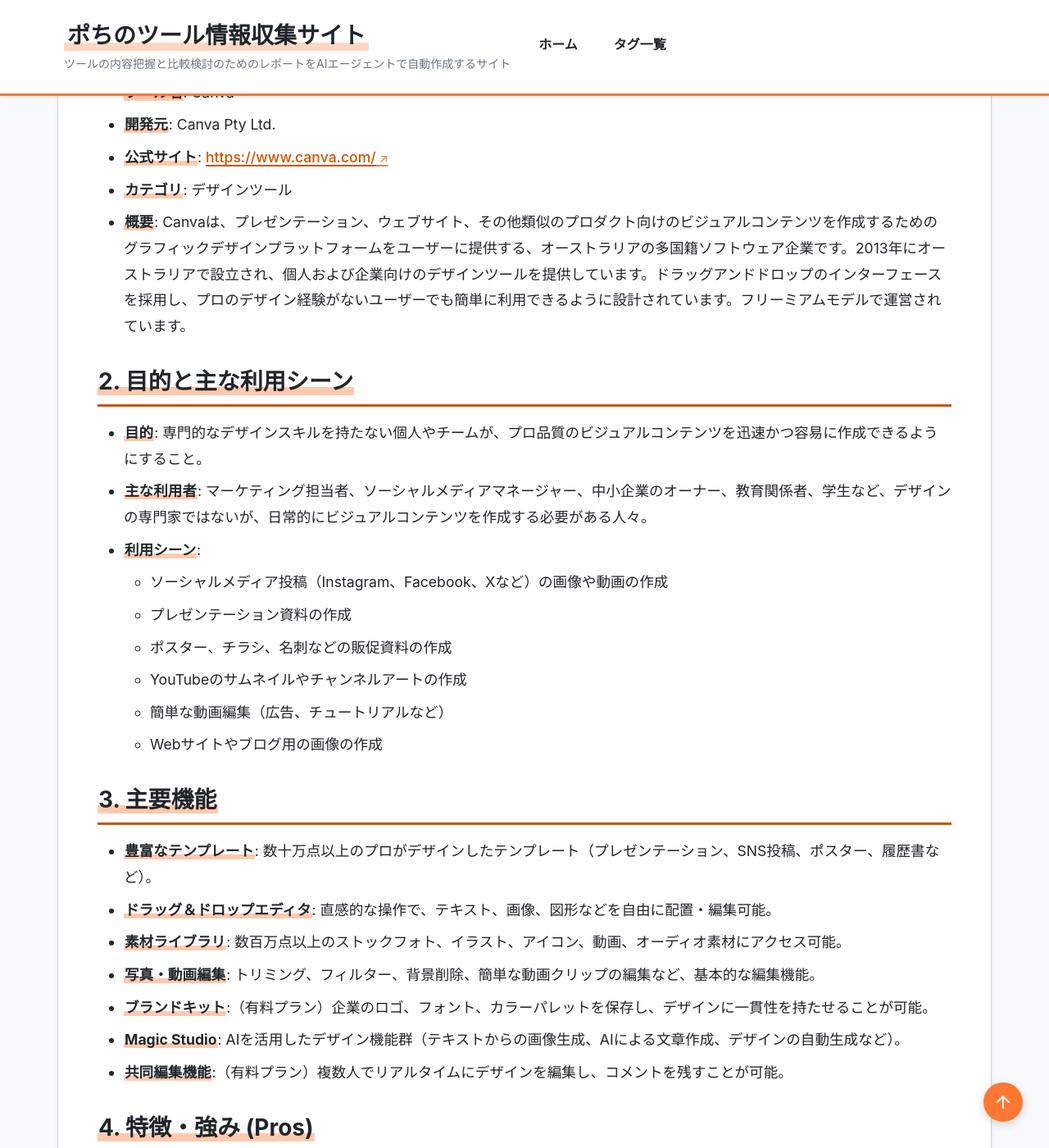
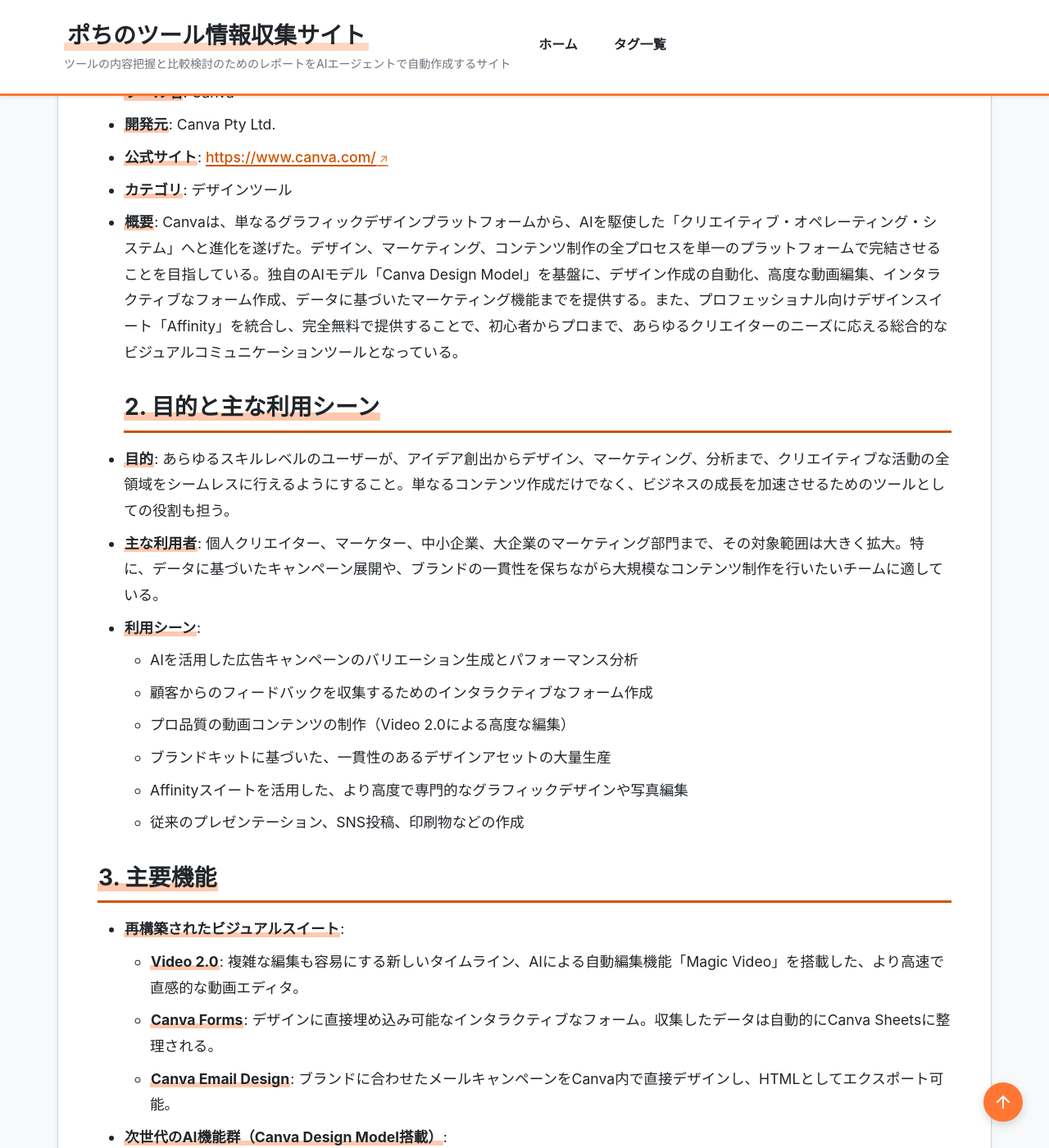
Before and after one commit to aegisfleet/tool-survey-report, a Jekyll site: the page built from _reports/canva.md, in a window 1280 px wide and 1400 px high, scrolled down 1945 px. Shown: the whole window at 82% size. Built offline with Jekyll 4.4.1, drawn with Linux system fonts in a browser that asks for light colours; some of the changed text lies outside the part shown.

Commit message:
docs: update canva report with 2025 announcements (#176)
Updates the Canva research report to reflect the major changes announced at the "Canva Create 2025" event.

Key changes include:
- Re-positioning as a "Creative Operating System".
- Details on the new Visual Suite (Video 2.0, Forms, Email).
- Information on the new proprietary AI "Canva Design Model".
- The complete integration and free availability of the Affinity suite.
- Updated pricing, replacing "Canva for Teams" with the new "Canva Business" plan.
- Revised competitive analysis and overall assessment to reflect the new market position.

Co-authored-by: google-labs-jules[bot] <161369871+google-labs-jules[bot]@users.noreply.github.com>

```diff
--- a/_reports/canva.md
+++ b/_reports/canva.md
@@ -26,29 +26,37 @@ description: "Canvaは、ソーシャルメディアの投稿、プレゼンテ
 * **開発元**: Canva Pty Ltd.
 * **公式サイト**: [https://www.canva.com/](https://www.canva.com/)
 * **カテゴリ**: デザインツール
-* **概要**: Canvaは、プレゼンテーション、ウェブサイト、その他類似のプロダクト向けのビジュアルコンテンツを作成するためのグラフィックデザインプラットフォームをユーザーに提供する、オーストラリアの多国籍ソフトウェア企業です。2013年にオーストラリアで設立され、個人および企業向けのデザインツールを提供しています。ドラッグアンドドロップのインターフェースを採用し、プロのデザイン経験がないユーザーでも簡単に利用できるように設計されています。フリーミアムモデルで運営されています。
-
+* **概要**: Canvaは、単なるグラフィックデザインプラットフォームから、AIを駆使した「クリエイティブ・オペレーティング・システム」へと進化を遂げた。デザイン、マーケティング、コンテンツ制作の全プロセスを単一のプラットフォームで完結させることを目指している。独自のAIモデル「Canva Design Model」を基盤に、デザイン作成の自動化、高度な動画編集、インタラクティブなフォーム作成、データに基づいたマーケティング機能までを提供する。また、プロフェッショナル向けデザインスイート「Affinity」を統合し、完全無料で提供することで、初心者からプロまで、あらゆるクリエイターのニーズに応える総合的なビジュアルコミュニケーションツールとなっている。
 ## **2. 目的と主な利用シーン**
-
-* **目的**: 専門的なデザインスキルを持たない個人やチームが、プロ品質のビジュアルコンテンツを迅速かつ容易に作成できるようにすること。
-* **主な利用者**: マーケティング担当者、ソーシャルメディアマネージャー、中小企業のオーナー、教育関係者、学生など、デザインの専門家ではないが、日常的にビジュアルコンテンツを作成する必要がある人々。
+* **目的**: あらゆるスキルレベルのユーザーが、アイデア創出からデザイン、マーケティング、分析まで、クリエイティブな活動の全領域をシームレスに行えるようにすること。単なるコンテンツ作成だけでなく、ビジネスの成長を加速させるためのツールとしての役割も担う。
+* **主な利用者**: 個人クリエイター、マーケター、中小企業、大企業のマーケティング部門まで、その対象範囲は大きく拡大。特に、データに基づいたキャンペーン展開や、ブランドの一貫性を保ちながら大規模なコンテンツ制作を行いたいチームに適している。
 * **利用シーン**:
-  * ソーシャルメディア投稿（Instagram、Facebook、Xなど）の画像や動画の作成
-  * プレゼンテーション資料の作成
-  * ポスター、チラシ、名刺などの販促資料の作成
-  * YouTubeのサムネイルやチャンネルアートの作成
-  * 簡単な動画編集（広告、チュートリアルなど）
-  * Webサイトやブログ用の画像の作成
+  * AIを活用した広告キャンペーンのバリエーション生成とパフォーマンス分析
+  * 顧客からのフィードバックを収集するためのインタラクティブなフォーム作成
+  * プロ品質の動画コンテンツの制作（Video 2.0による高度な編集）
+  * ブランドキットに基づいた、一貫性のあるデザインアセットの大量生産
+  * Affinityスイートを活用した、より高度で専門的なグラフィックデザインや写真編集
+  * 従来のプレゼンテーション、SNS投稿、印刷物などの作成
 
 ## **3. 主要機能**
 
-* **豊富なテンプレート**: 数十万点以上のプロがデザインしたテンプレート（プレゼンテーション、SNS投稿、ポスター、履歴書など）。
-* **ドラッグ＆ドロップエディタ**: 直感的な操作で、テキスト、画像、図形などを自由に配置・編集可能。
-* **素材ライブラリ**: 数百万点以上のストックフォト、イラスト、アイコン、動画、オーディオ素材にアクセス可能。
-* **写真・動画編集**: トリミング、フィルター、背景削除、簡単な動画クリップの編集など、基本的な編集機能。
-* **ブランドキット**:（有料プラン）企業のロゴ、フォント、カラーパレットを保存し、デザインに一貫性を持たせることが可能。
-* **Magic Studio**: AIを活用したデザイン機能群（テキストからの画像生成、AIによる文章作成、デザインの自動生成など）。
-* **共同編集機能**:（有料プラン）複数人でリアルタイムにデザインを編集し、コメントを残すことが可能。
+* **再構築されたビジュアルスイート**:
+    * **Video 2.0**: 複雑な編集も容易にする新しいタイムライン、AIによる自動編集機能「Magic Video」を搭載した、より高速で直感的な動画エディタ。
+    * **Canva Forms**: デザインに直接埋め込み可能なインタラクティブなフォーム。収集したデータは自動的にCanva Sheetsに整理される。
+    * **Canva Email Design**: ブランドに合わせたメールキャンペーンをCanva内で直接デザインし、HTMLとしてエクスポート可能。
+* **次世代のAI機能群（Canva Design Model搭載）**:
+    * **AI搭載デザイン**: エディタ内で完全な編集可能デザイン（SNS投稿、プレゼン、動画など）を自動生成。
+    * **AI搭載エレメント**: 写真、動画、アイコン、3D要素、カスタムシェイプなど、必要な素材をプロンプトから生成。
+    * **Style Match & Magic Background**: デザイン内のスタイルを瞬時に統一したり、コンテンツに合った背景をAIが生成。
+    * **Ask @Canva**: コメント機能からAIを呼び出し、デザインのフィードバックやアイデア出しをリアルタイムで実行。
+* **Affinity by Canva**: プロフェッショナルグレードの写真編集、ベクターデザイン、ページレイアウトツール群。Canvaアカウントを持つ全ユーザーに完全無料で提供され、Canvaとの連携も可能。
+* **Canva Grow**: WebサイトのURLをスキャンしてブランド情報を学習し、AIが複数の広告バリエーションを自動生成。Metaなどのプラットフォームへ直接公開し、パフォーマンス分析までを一気通貫で行うマーケティングエンジン。
+* **進化したブランドキット**: ロゴ、テンプレート、ガイドラインを視覚的に管理できるハブとして機能。AIがブランドキットを認識し、最初からブランドに沿ったデザインを生成。
+* **従来のコア機能**:
+    * **豊富なテンプレート**: あらゆる用途に対応するプロ品質のテンプレート。
+    * **ドラッグ＆ドロップエディタ**: 直感的な操作でデザインを作成・編集。
+    * **素材ライブラリ**: 数百万点以上の高品質なストック素材。
+    * **共同編集機能**: チームでのリアルタイムな共同作業。
 
 ## **4. 特徴・強み (Pros)**
 
@@ -59,26 +67,31 @@ description: "Canvaは、ソーシャルメディアの投稿、プレゼンテ
 
 ## **5. 弱み・注意点 (Cons)**
 
-* **プロ向けの機能制限**: Adobe IllustratorやPhotoshopのような高度なグラフィック編集機能（詳細なパス編集、レイヤースタイルなど）はなく、プロのデザイナーには物足りない場合がある。
-* **デザインの画一化**: テンプレートに依存しすぎると、他のユーザーと似たようなデザインになりがち。
-* **オフライン利用不可**: クラウドベースのツールであるため、インターネット接続がなければ利用できない。
-* **データセキュリティ**: 2019年に大規模なデータ侵害が発生した過去があり、セキュリティに関する懸念が残る可能性がある。
+* **デザインの画一化**: テンプレートへの依存度が高いと、独自性に欠けるデザインになる可能性がある。AI生成機能の活用や、Affinityスイートでのカスタマイズが推奨される。
+* **オフライン利用の制限**: Affinityスイートはオフラインで利用可能だが、Canva本体の主要機能は引き続きオンライン接続が必要。
+* **学習曲線の変化**: 「クリエイティブ・オペレーティング・システム」として多機能化したことにより、全ての機能を使いこなすための学習コストは以前より上がっている。
+* **データセキュリティ**: 2019年に大規模なデータ侵害を経験しており、機密性の高い情報を扱う際は、その後のセキュリティ強化策を確認する必要がある。
 
 ## **6. 料金プラン**
 
 * **無料プラン**:
-  * あり。基本的なデザイン機能、無料のテンプレート、写真、フォントが利用可能。
+  * あり。基本的なデザイン機能、無料のテンプレート、写真、フォントが利用可能。**Affinityスイート**も無料で利用できる。
 * **有料プラン**:
   * **Canva Pro**:
     * 価格: $12.99/月 または $119.99/年（1ユーザーあたり）
-    * 主な機能: 無料プランの全機能に加え、プレミアムテンプレート、ストックフォト、高度なデザインツール、1TBのクラウドストレージなどが利用可能。
-    * 対象ユーザー: フリーランサー、個人事業主、小規模ビジネスオーナー
-  * **Canva for Teams**:
-    * 価格: $14.99/月（5ユーザーまで）から。ユーザー数に応じて変動。
-    * 主な機能: Canva Proの全機能に加え、チームでの共同作業機能、ブランドキット、承認ワークフローなどが利用可能。
-    * 対象ユーザー: 中規模から大規模のチーム、企業
+    * 主な機能: 無料プランの全機能に加え、プレミアムテンプレートと素材、高度なAIツール、1TBのクラウドストレージ、ブランドキットなど。
+    * 対象ユーザー: フリーランサー、個人事業主
+  * **Canva Business**:
+    * 価格: $20/月（1ユーザーあたり、最低契約ユーザー数なし）
+    * 主な機能: Canva Proの全機能に加え、**Canva Grow Insights**によるAIマーケティング分析、AI利用上限の引き上げ、サードパーティツール（Leonardo.Ai, Flourish）のプレミアムプランアクセス権、高度なチーム連携機能など。
+    * 対象ユーザー: 成長を目指す個人、マーケター、中小規模のビジネスチーム
+  * **Canva Enterprise**:
+    * 価格: 要問い合わせ
+    * 主な機能: Canva Businessの全機能に加え、高度なセキュリティ（SSO、SAML）、エンタープライズレベルの管理機能、専任サポートなど。
+    * 対象ユーザー: 大企業
 * **課金体系**: ユーザー単位
-* **無料トライアル**: Canva Proの無料トライアルあり（期間はキャンペーンにより変動）。
+* **無料トライアル**: Canva ProおよびCanva Businessで無料トライアルが利用可能。
+* **備考**: 従来の「Canva for Teams」は新規受付を終了し、既存ユーザーのみが現在の価格と機能で利用を継続できる。新規契約は「Canva Business」に一本化された。
 
 ## **7. 導入実績・事例**
 
@@ -122,29 +135,39 @@ description: "Canvaは、ソーシャルメディアの投稿、プレゼンテ
 
 ## **13. 直近半年のアップデート情報**
 
-* **Canva Enterpriseの発表 (2024年5月)**: 大企業向けの新しいプラン。高度なセキュリティ、管理機能、ブランド管理ツールを提供。
-* **Affinityの買収 (2024年3月)**: プロ向けデザインソフトウェアスイート「Affinity」を開発するSerif社を買収。これにより、プロのデザイナー市場への進出を強化する動きと見られる。
-* **AI機能の強化**: Magic Studioを中心に、AIを活用したデザイン生成、編集、文章作成機能を継続的にアップデートしている。
+* **Canva Create 2025 イベント (2025年10月)**:
+    * **「クリエイティブ・オペレーティング・システム」発表**: デザインからマーケティングまでを統合する新コンセプトを発表。
+    * **Affinityスイートの完全無料化**: 買収したプロ向けデザインツール「Affinity」を全ユーザーに無料で提供開始。
+    * **Canva Businessプラン発表**: 中小企業向けの新プラン。AIマーケティング分析ツール「Canva Grow」などを搭載。
+    * **次世代AI機能の発表**: 独自のAIモデル「Canva Design Model」を基盤とする、新しいAIデザイン・編集機能を多数発表。
+    * **Visual Suiteの強化**: Video 2.0, Canva Forms, Canva Email Designなどの新機能を追加。
+* **Canva Enterpriseの発表 (2025年5月)**: 大企業向けの新しいプラン。高度なセキュリティ、管理機能、ブランド管理ツールを提供。
+* **Affinityの買収 (2025年3月)**: プロ向けデザインソフトウェアスイート「Affinity」を開発するSerif社を買収。プロのデザイナー市場への進出を強化。
 
 ## **14. 類似ツールとの比較**
 
-* **Adobe Express**: Adobe社の製品で、Canvaの直接的な競合。Adobeの豊富なストックフォトやフォントライブラリと連携できる点が強みだが、Canvaの方がより直感的で初心者向けとの評価が多い。
-* **Figma**: 主にUI/UXデザインやプロトタイピングに使われるツール。より高度な共同編集機能やデザインシステム構築に強みを持つが、学習コストはCanvaより高い。
-* **Microsoft Designer**: Microsoftが提供するデザインツール。AIによるデザイン提案機能が特徴で、Microsoft 365との連携が強力。後発だが、急速に機能を拡充している。
+* **Adobe Creative Cloud**:
+  * **比較**: 従来はExpressのみが競合だったが、Affinityスイートの無料化により、PhotoshopやIllustratorを含むCreative Cloud全体が比較対象となる。Adobe製品は依然として業界標準であり、機能の深さでは優位性を持つ。
+  * **Canvaの強み**: Canvaは単一のプラットフォームでデザイン、AI、マーケティング分析を統合し、シームレスなワークフローを提供する。Affinityスイートの無料提供により、プロレベルのデザイン機能へのアクセス障壁を完全に取り払った点が最大の差別化要因。
+* **Figma**:
+  * **比較**: UI/UXデザインと共同作業に特化したツール。デザインシステムの構築やプロトタイピング機能では依然としてFigmaがリードしている。
+  * **Canvaの強み**: CanvaはUI/UXデザインだけでなく、SNSコンテンツ、動画、印刷物、マーケティングキャンペーンまで、より広範なクリエイティブ活動をカバーする。
+* **Microsoft Designer**:
+  * **比較**: AIによるデザイン生成とMicrosoft 365エコシステムとの連携が強み。
+  * **Canvaの強み**: より成熟したデザイン環境と豊富なテンプレート、そしてプロ向けツール（Affinity）とマーケティング分析機能（Canva Grow）を統合した、より包括的なプラットフォームである点。
 
 ## **15. 総評**
 
 * **総合的な評価**:
-  * Canvaは、デザインの民主化を実現した画期的なツールである。専門知識がないユーザーでも、迅速かつ容易に高品質なビジュアルコンテンツを作成できる点で、他の追随を許さない地位を確立している。豊富なテンプレートと直感的な操作性は、特にビジネスの現場で大きな価値を発揮する。
+  * Canvaは「クリエイティブ・オペレーティング・システム」というビジョンの下、単なるデザインツールから、**アイデア創出から制作、公開、分析までをカバーするエンドツーエンドのクリエイティブプラットフォーム**へと劇的な進化を遂げた。独自の高性能AIモデルと、プロ向けスイートAffinityの無料化は、市場のゲームチェンジャーとなりうるインパクトを持つ。これにより、初心者からプロのデザイナー、そしてマーケティングチームまで、あらゆるユーザー層のニーズにワンストップで応える独自のポジションを確立した。
 * **推奨されるチームやプロジェクト**:
-  * 専門のデザイナーがいない、またはリソースが限られている中小企業やスタートアップ。
-  * 迅速なコンテンツ制作が求められるマーケティングチームやSNS運用担当者。
-  * 教材やプレゼンテーションを作成する教育関係者や学生。
+  * **中小企業・マーケティングチーム**: 複数のツールを使い分けることなく、デザイン制作から広告展開、効果測定までを一気通貫で行いたいチーム。
+  * **プロのデザイナーと非デザイナーが混在するチーム**: 非デザイナーはCanvaのテンプレートで迅速にコンテンツを作成し、プロはAffinityで高度な調整を行うといったハイブリッドなワークフローを構築したいチーム。
+  * **コストを抑えつつプロ品質のデザイン環境を求めるフリーランサーや教育機関**。
 * **選択時のポイント**:
-  * **手軽さとスピードを最優先する場合**: Canvaが最適。
-  * **Adobe製品との連携や、より高度な写真編集が必要な場合**: Adobe Expressが選択肢となる。
-  * **UI/UXデザインやプロトタイピングが主目的の場合**: Figmaの方が適している。
-  * 総じて、専門家ではない人が「そこそこ良い」デザインを「素早く」作るためのツールとしては、Canvaが最も優れた選択肢の一つである。
+  * **包括的なワークフローを重視する場合**: デザイン、AI、マーケティングが統合されたCanvaが最適。
+  * **特定の専門分野（例: UI/UX、高度な写真レタッチ）で最高のツールが必要な場合**: Creative CloudやFigmaなど、特化したツールが依然として有力な選択肢となるが、Canva + Affinityの組み合わせも十分な代替案となりうる。
+  * Canvaはもはや「非デザイナー向けツール」ではなく、**あらゆるクリエイティブ活動のハブ**としての価値を提供するプラットフォームに変貌したと言える。
 
 ## 16. 日本語対応
 
```
Also changed, not shown: other parts of _reports/canva.md (+1 -1 lines).
